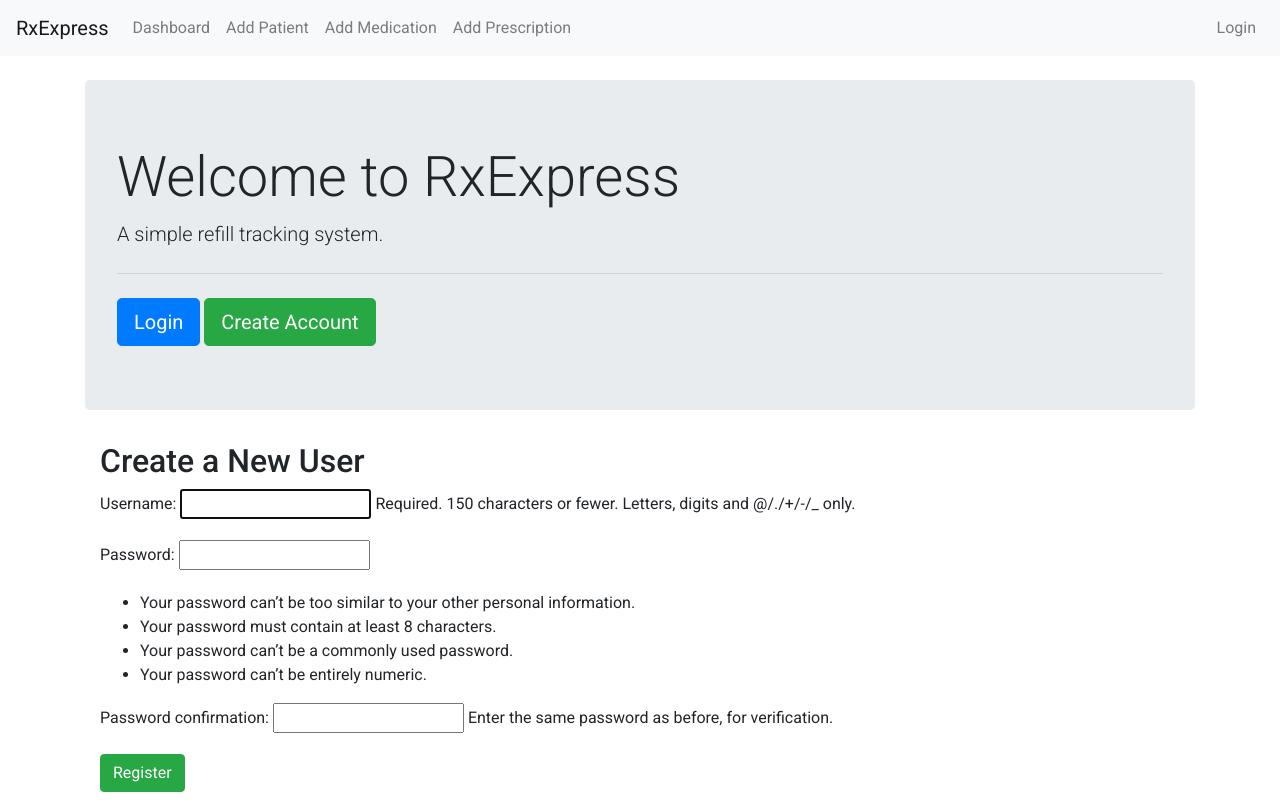
After one commit to aarisinger/rxexpress, a Django app: page /register/ in a window 1280 px wide. The commit adds this page. Run offline with Django 5.2, Linux system fonts and the light colour scheme.

Commit message:
added create account function and button on index.html

```diff
--- a/refilltracker/urls.py
+++ b/refilltracker/urls.py
@@ -33,6 +33,7 @@ urlpatterns = [
     path('patients/<int:pk>/edit/', views.patient_detail_view, name='patient_edit'),
     path('patients/<int:pk>/delete/', views.patient_delete_view, name='patient_delete'),
     path('accounts/logout/', auth_views.LogoutView.as_view(), name='logout'),
+    path('register/', views.register, name='register'),
 
 
 ]
--- a/rxexpress/templates/index.html
+++ b/rxexpress/templates/index.html
@@ -58,6 +58,7 @@
         <p>{{ sentence }}</p>
         {% if not user.is_authenticated %}
             <a class="btn btn-primary btn-lg" href="/accounts/login/" role="button">Login</a>
+            <a class="btn btn-success btn-lg" href="{% url 'register' %}" role="button">Create Account</a>
         {% else %}
             <!-- <a class="btn btn-success btn-lg" href="/dashboard/" role="button">Go to Dashboard</a> -->
         {% endif %}
--- /dev/null
+++ b/rxexpress/templates/registration/register.html
@@ -0,0 +1,11 @@
+{% extends "index.html" %}
+{% block content %}
+<div class="container mt-4">
+  <h2>Create a New User</h2>
+  <form method="post">
+    {% csrf_token %}
+    {{ form.as_p }}
+    <button type="submit" class="btn btn-success">Register</button>
+  </form>
+</div>
+{% endblock %}
--- a/rxexpress/views.py
+++ b/rxexpress/views.py
@@ -3,6 +3,8 @@ from .models import Patient, Prescription, Medication
 from .forms import PatientForm, PrescriptionForm, MedicationForm
 from django.http import HttpResponse
 from django.contrib.auth.decorators import login_required
+from django.contrib.auth.forms import UserCreationForm
+from django.contrib import messages
 
 
 # Create your views here.
@@ -94,3 +96,15 @@ def patient_delete_view(request, pk):
         patient.delete()
         return redirect('patient_list')
     return render(request, 'patient_confirm_delete.html', {'patient': patient})
+
+def register(request):
+    if request.method == 'POST':
+        form = UserCreationForm(request.POST)
+        if form.is_valid():
+            form.save()
+            messages.success(request, 'New user created successfully!')
+            return redirect('login')
+    else:
+        form = UserCreationForm()
+
+    return render(request, 'registration/register.html', {'form': form})
```
Also changed, not shown: db.sqlite3.
